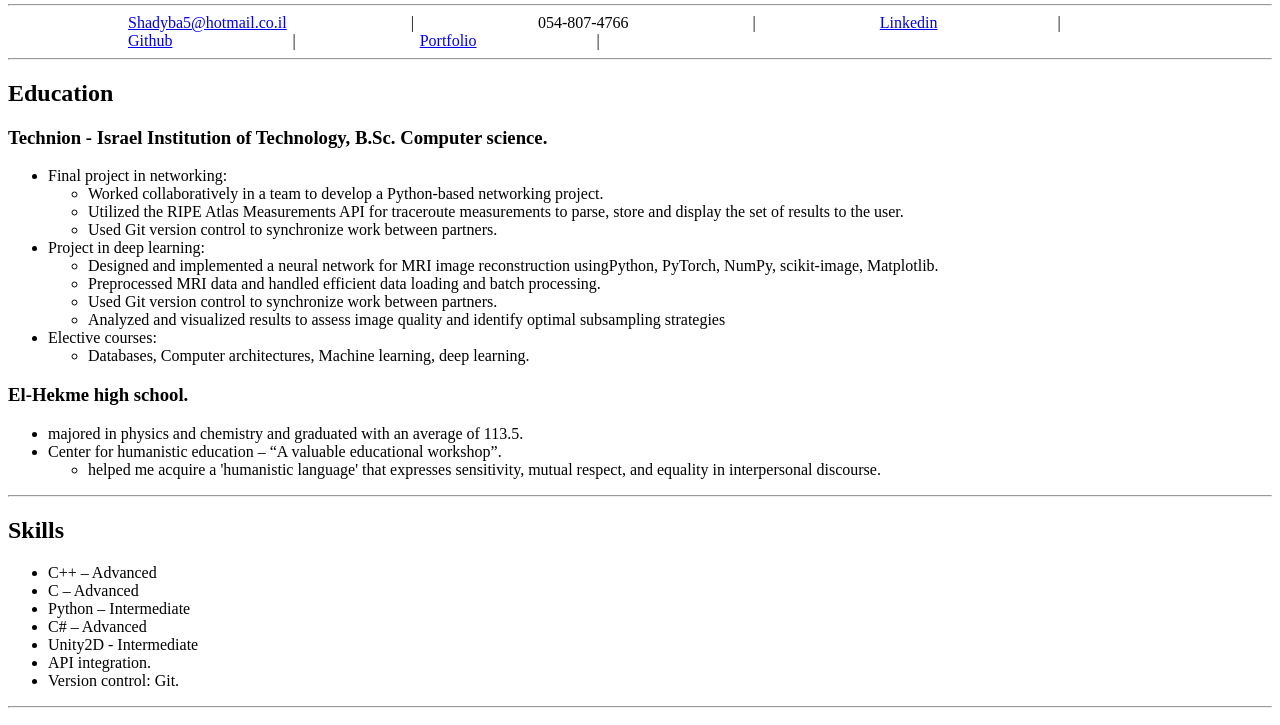
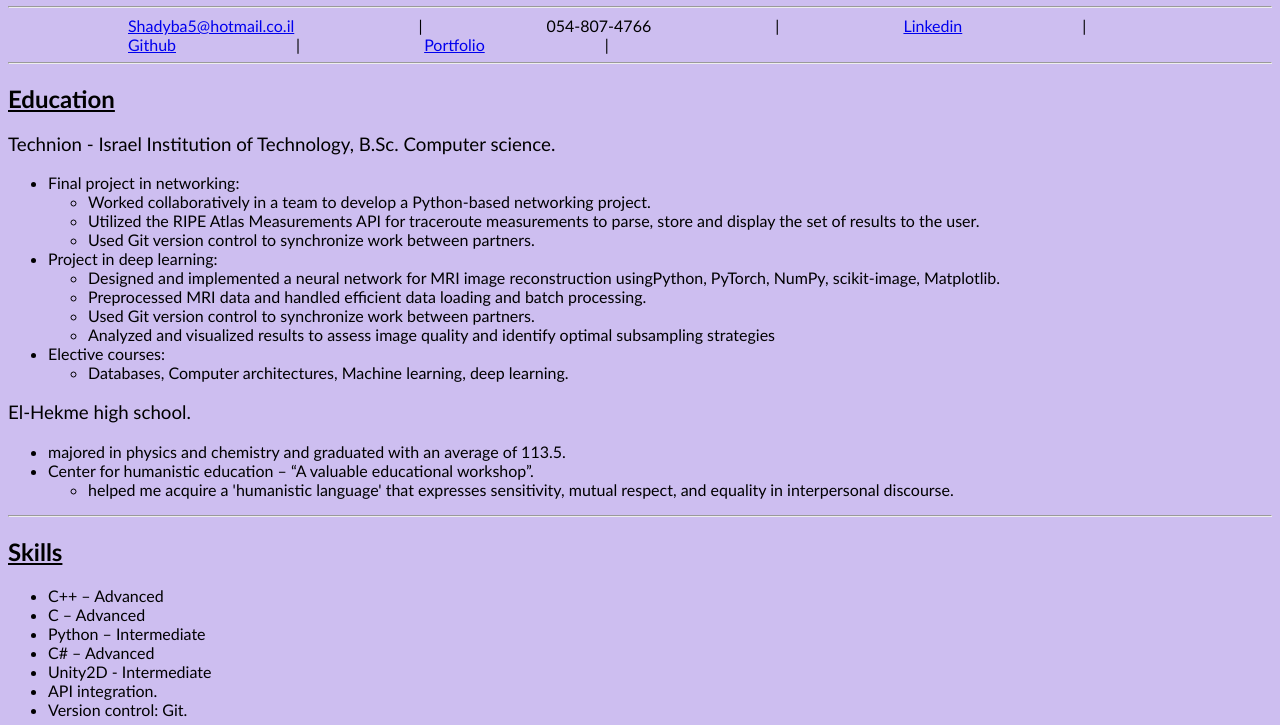
Before and after one commit to shadyba5/onlineResume, a plain HTML site: page index.html in a window 1280 px wide. Shown: the part 76-801 px from the top of the page. Drawn offline with Linux system fonts and the light colour scheme.

Commit message:
update style.css

```diff
--- a/style.css
+++ b/style.css
@@ -1,10 +1,21 @@
+*:not(h1):not(h2){
+  background-color: rgb(205, 190, 240);
+  font-weight: normal;
+  font-family: Calibri;
+}
+
 h1{
-    text-align: center;
+  text-align: center;
+}
+
+h2{
+  text-decoration: underline;
+}
+
+a.contact-text {
+  padding: 0 120px; /* Space around each link */
 }
 
 footer{
   text-align: center;
 }
-a.contact-text {
-  padding: 0 120px; /* Space around each link */
-}
```
